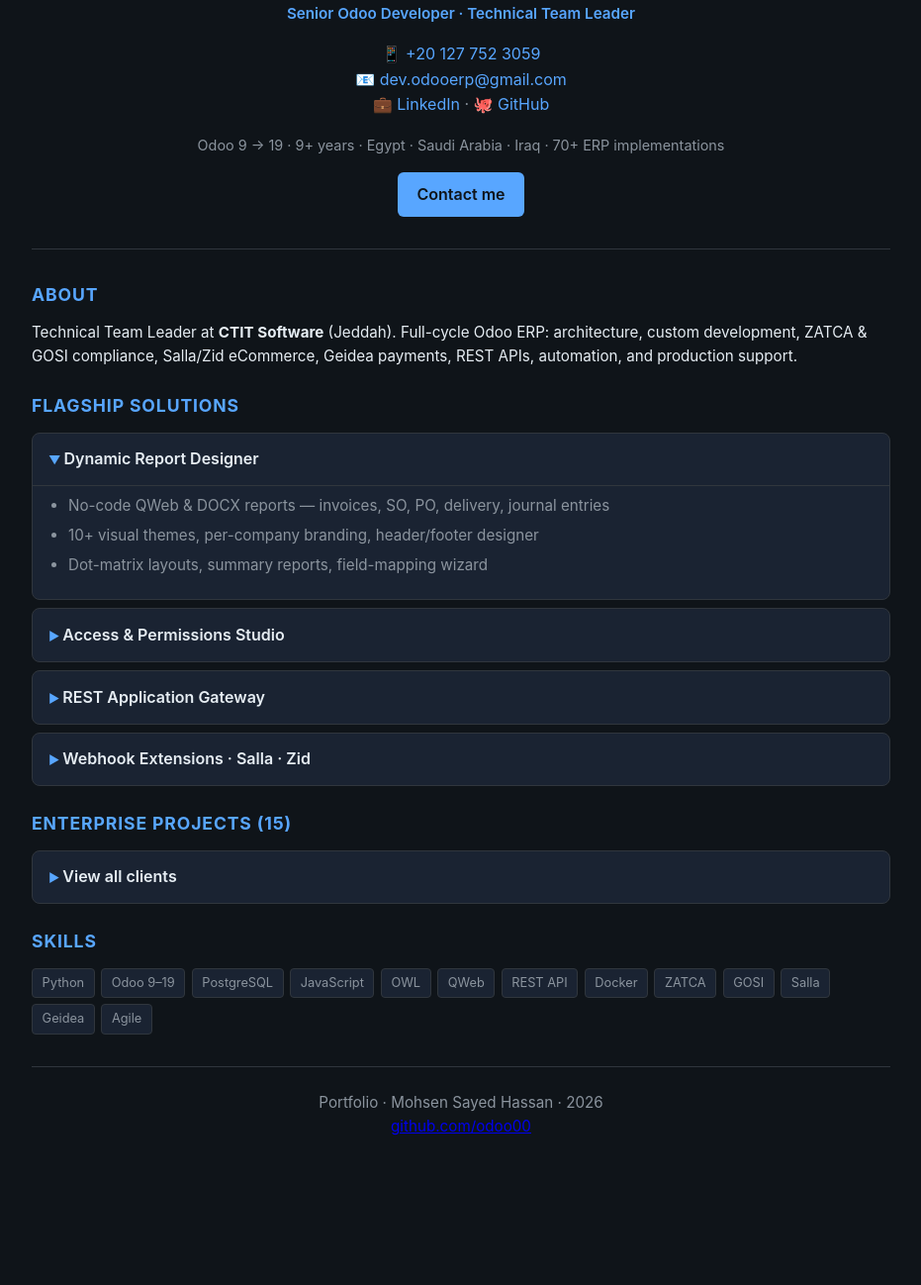
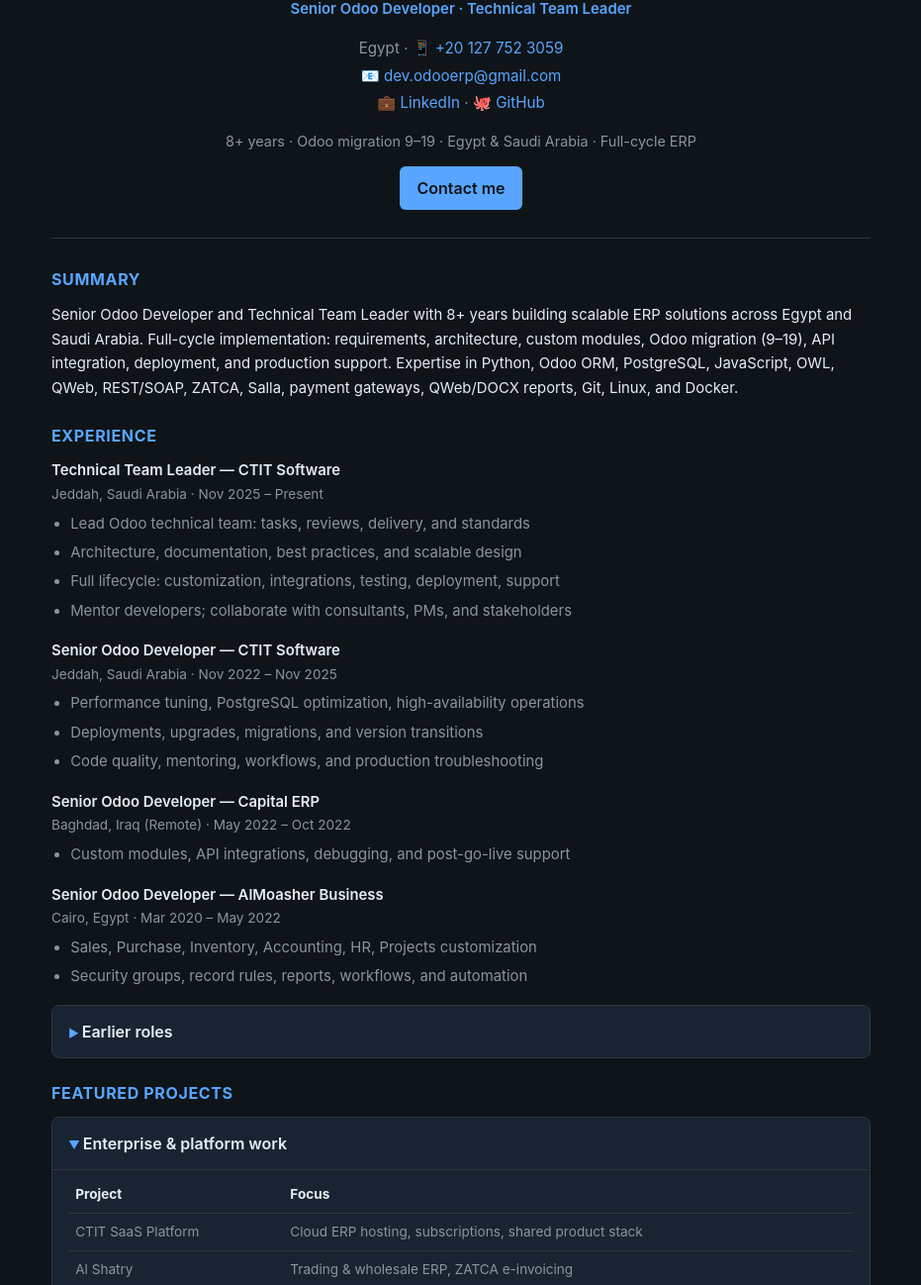
Before and after one commit to odoo00/odoo00.github.io, a plain HTML site: page index.html in a window 1280 px wide. Shown: the part 103-1401 px from the top of the page at 99% size, without its empty margins (174-1105 px from the left). Before the commit the page ends 1301 px from the top, so only its background shows below. Drawn offline with Linux system fonts and the light colour scheme.

Commit message:
Align portfolio with Resume-3: experience, projects, 8+ years

```diff
--- a/index.html
+++ b/index.html
@@ -3,94 +3,41 @@
 <head>
   <meta charset="UTF-8">
   <meta name="viewport" content="width=device-width, initial-scale=1">
-  <meta name="description" content="Mohsen Sayed Hassan — Senior Odoo Developer & Technical Team Leader. Odoo 9–19, 70+ ERP projects.">
+  <meta name="description" content="Mohsen Sayed Hassan — Senior Odoo Developer & Technical Team Leader. Odoo 9–19 migration, ZATCA, Salla, Geidea.">
   <title>Mohsen Sayed Hassan | Odoo Portfolio</title>
   <style>
-    :root {
-      --bg: #0f1419;
-      --card: #1a2332;
-      --text: #e6edf3;
-      --muted: #8b949e;
-      --accent: #58a6ff;
-      --border: #30363d;
-    }
-    * { box-sizing: border-box; margin: 0; padding: 0; }
-    body {
-      font-family: -apple-system, BlinkMacSystemFont, "Segoe UI", Roboto, sans-serif;
-      background: var(--bg);
-      color: var(--text);
-      line-height: 1.6;
-      padding: 1.5rem 1rem 3rem;
-      max-width: 900px;
-      margin: 0 auto;
-    }
-    header {
-      text-align: center;
-      padding: 2rem 1rem;
-      border-bottom: 1px solid var(--border);
-      margin-bottom: 2rem;
-    }
-    h1 { font-size: 1.75rem; font-weight: 700; margin-bottom: 0.25rem; }
-    .role { color: var(--accent); font-weight: 600; margin-bottom: 1rem; }
-    .contact { font-size: 1rem; }
-    .contact a { color: var(--accent); text-decoration: none; }
-    .contact a:hover { text-decoration: underline; }
-    .badges { margin-top: 1rem; font-size: 0.9rem; color: var(--muted); }
-    section { margin-bottom: 1.5rem; }
-    h2 { font-size: 1.1rem; color: var(--accent); margin-bottom: 0.75rem; text-transform: uppercase; letter-spacing: 0.05em; }
-    p, li { color: var(--muted); font-size: 0.95rem; }
-    p.summary { color: var(--text); }
-    details {
-      background: var(--card);
-      border: 1px solid var(--border);
-      border-radius: 8px;
-      margin-bottom: 0.5rem;
-      overflow: hidden;
-    }
-    summary {
-      padding: 0.85rem 1rem;
-      cursor: pointer;
-      font-weight: 600;
-      color: var(--text);
-      list-style: none;
-    }
-    summary::-webkit-details-marker { display: none; }
-    summary::before { content: "▶ "; color: var(--accent); font-size: 0.75rem; }
-    details[open] summary::before { content: "▼ "; }
-    .detail-body { padding: 0 1rem 1rem; border-top: 1px solid var(--border); }
-    .detail-body ul { margin: 0.5rem 0 0 1.25rem; }
-    .detail-body li { margin-bottom: 0.35rem; }
-    table { width: 100%; border-collapse: collapse; font-size: 0.85rem; margin-top: 0.5rem; }
-    th, td { text-align: left; padding: 0.5rem; border-bottom: 1px solid var(--border); color: var(--muted); }
-    th { color: var(--text); }
-    .skills { display: flex; flex-wrap: wrap; gap: 0.4rem; }
-    .skills span {
-      background: var(--card);
-      border: 1px solid var(--border);
-      padding: 0.25rem 0.6rem;
-      border-radius: 4px;
-      font-size: 0.8rem;
-      color: var(--muted);
-    }
-    footer {
-      text-align: center;
-      margin-top: 2rem;
-      padding-top: 1.5rem;
-      border-top: 1px solid var(--border);
-      font-size: 0.85rem;
-      color: var(--muted);
-    }
-    .cta {
-      display: inline-block;
-      margin-top: 1rem;
-      padding: 0.6rem 1.2rem;
-      background: var(--accent);
-      color: #0f1419;
-      font-weight: 600;
-      border-radius: 6px;
-      text-decoration: none;
-    }
-    .cta:hover { opacity: 0.9; }
+    :root { --bg:#0f1419; --card:#1a2332; --text:#e6edf3; --muted:#8b949e; --accent:#58a6ff; --border:#30363d; }
+    * { box-sizing:border-box; margin:0; padding:0; }
+    body { font-family:-apple-system,BlinkMacSystemFont,"Segoe UI",Roboto,sans-serif; background:var(--bg); color:var(--text); line-height:1.65; padding:1.5rem 1rem 3rem; max-width:860px; margin:0 auto; }
+    header { text-align:center; padding:1.75rem 1rem; border-bottom:1px solid var(--border); margin-bottom:1.75rem; }
+    h1 { font-size:1.7rem; margin-bottom:.2rem; }
+    .role { color:var(--accent); font-weight:600; margin-bottom:.85rem; }
+    .contact { font-size:.95rem; line-height:1.8; }
+    .contact a { color:var(--accent); text-decoration:none; }
+    .contact a:hover { text-decoration:underline; }
+    .tagline { margin-top:.85rem; font-size:.9rem; color:var(--muted); }
+    section { margin-bottom:1.4rem; }
+    h2 { font-size:1rem; color:var(--accent); margin-bottom:.65rem; text-transform:uppercase; letter-spacing:.04em; }
+    p, li { color:var(--muted); font-size:.93rem; }
+    p.lead { color:var(--text); }
+    ul { margin:.4rem 0 0 1.2rem; }
+    li { margin-bottom:.3rem; }
+    details { background:var(--card); border:1px solid var(--border); border-radius:8px; margin-bottom:.45rem; }
+    summary { padding:.8rem 1rem; cursor:pointer; font-weight:600; color:var(--text); list-style:none; }
+    summary::-webkit-details-marker { display:none; }
+    summary::before { content:"▶ "; color:var(--accent); font-size:.72rem; }
+    details[open] summary::before { content:"▼ "; }
+    .body { padding:0 1rem 1rem; border-top:1px solid var(--border); }
+    .job { margin-bottom:1rem; }
+    .job-title { color:var(--text); font-weight:600; }
+    .job-meta { font-size:.85rem; color:var(--muted); margin-bottom:.35rem; }
+    table { width:100%; border-collapse:collapse; font-size:.85rem; margin-top:.4rem; }
+    th, td { text-align:left; padding:.45rem; border-bottom:1px solid var(--border); color:var(--muted); vertical-align:top; }
+    th { color:var(--text); }
+    .skills { display:flex; flex-wrap:wrap; gap:.35rem; }
+    .skills span { background:var(--card); border:1px solid var(--border); padding:.22rem .55rem; border-radius:4px; font-size:.78rem; color:var(--muted); }
+    footer { text-align:center; margin-top:2rem; padding-top:1.25rem; border-top:1px solid var(--border); font-size:.82rem; color:var(--muted); }
+    .cta { display:inline-block; margin-top:.85rem; padding:.55rem 1.1rem; background:var(--accent); color:#0f1419; font-weight:600; border-radius:6px; text-decoration:none; }
   </style>
 </head>
 <body>
@@ -99,93 +46,129 @@
   <h1>Mohsen Sayed Hassan</h1>
   <p class="role">Senior Odoo Developer · Technical Team Leader</p>
   <p class="contact">
-      📱 <a href="tel:+201277523059">+20 127 752 3059</a><br>
+    Egypt · 📱 <a href="tel:+201277523059">+20 127 752 3059</a><br>
     📧 <a href="mailto:dev.odooerp@gmail.com">dev.odooerp@gmail.com</a><br>
-      💼 <a href="https://www.linkedin.com/in/mohsen-sayed-hassan-12856a2a7/" target="_blank" rel="noopener">LinkedIn</a>
+    💼 <a href="https://www.linkedin.com/in/mohsen-sayed-hassan" target="_blank" rel="noopener">LinkedIn</a>
     · 🐙 <a href="https://github.com/odoo00" target="_blank" rel="noopener">GitHub</a>
   </p>
-    <p class="badges">Odoo 9 → 19 · 9+ years · Egypt · Saudi Arabia · Iraq · 70+ ERP implementations</p>
+  <p class="tagline">8+ years · Odoo migration 9–19 · Egypt & Saudi Arabia · Full-cycle ERP</p>
   <a class="cta" href="mailto:dev.odooerp@gmail.com">Contact me</a>
 </header>
 
 <section>
-    <h2>About</h2>
-    <p class="summary">Technical Team Leader at <strong style="color:var(--text)">CTIT Software</strong> (Jeddah). Full-cycle Odoo ERP: architecture, custom development, ZATCA & GOSI compliance, Salla/Zid eCommerce, Geidea payments, REST APIs, automation, and production support.</p>
+  <h2>Summary</h2>
+  <p class="lead">Senior Odoo Developer and Technical Team Leader with 8+ years building scalable ERP solutions across Egypt and Saudi Arabia. Full-cycle implementation: requirements, architecture, custom modules, Odoo migration (9–19), API integration, deployment, and production support. Expertise in Python, Odoo ORM, PostgreSQL, JavaScript, OWL, QWeb, REST/SOAP, ZATCA, Salla, payment gateways, QWeb/DOCX reports, Git, Linux, and Docker.</p>
 </section>
 
 <section>
-    <h2>Flagship solutions</h2>
+  <h2>Experience</h2>
 
-    <details open>
-      <summary>Dynamic Report Designer</summary>
-      <div class="detail-body">
+  <div class="job">
+    <p class="job-title">Technical Team Leader — CTIT Software</p>
+    <p class="job-meta">Jeddah, Saudi Arabia · Nov 2025 – Present</p>
     <ul>
-          <li>No-code QWeb & DOCX reports — invoices, SO, PO, delivery, journal entries</li>
-          <li>10+ visual themes, per-company branding, header/footer designer</li>
-          <li>Dot-matrix layouts, summary reports, field-mapping wizard</li>
+      <li>Lead Odoo technical team: tasks, reviews, delivery, and standards</li>
+      <li>Architecture, documentation, best practices, and scalable design</li>
+      <li>Full lifecycle: customization, integrations, testing, deployment, support</li>
+      <li>Mentor developers; collaborate with consultants, PMs, and stakeholders</li>
     </ul>
   </div>
-    </details>
+
+  <div class="job">
+    <p class="job-title">Senior Odoo Developer — CTIT Software</p>
+    <p class="job-meta">Jeddah, Saudi Arabia · Nov 2022 – Nov 2025</p>
+    <ul>
+      <li>Performance tuning, PostgreSQL optimization, high-availability operations</li>
+      <li>Deployments, upgrades, migrations, and version transitions</li>
+      <li>Code quality, mentoring, workflows, and production troubleshooting</li>
+    </ul>
+  </div>
+
+  <div class="job">
+    <p class="job-title">Senior Odoo Developer — Capital ERP</p>
+    <p class="job-meta">Baghdad, Iraq (Remote) · May 2022 – Oct 2022</p>
+    <ul>
+      <li>Custom modules, API integrations, debugging, and post-go-live support</li>
+    </ul>
+  </div>
+
+  <div class="job">
+    <p class="job-title">Senior Odoo Developer — AlMoasher Business</p>
+    <p class="job-meta">Cairo, Egypt · Mar 2020 – May 2022</p>
+    <ul>
+      <li>Sales, Purchase, Inventory, Accounting, HR, Projects customization</li>
+      <li>Security groups, record rules, reports, workflows, and automation</li>
+    </ul>
+  </div>
 
   <details>
-      <summary>Access & Permissions Studio</summary>
-      <div class="detail-body">
-        <ul>
-          <li>Hide menus, fields, buttons, views, chatter per user</li>
-          <li>Rules Mode — configure access on the live form (OWL/JavaScript)</li>
-          <li>Read-only users, import/export restrictions, multi-company</li>
-        </ul>
+    <summary>Earlier roles</summary>
+    <div class="body">
+      <div class="job">
+        <p class="job-title">Odoo Developer — Notion Egypt</p>
+        <p class="job-meta">Cairo, Egypt · Jan 2020 – Mar 2020</p>
       </div>
-    </details>
-
-    <details>
-      <summary>REST Application Gateway</summary>
-      <div class="detail-body">
-        <ul>
-          <li>JWT access & refresh tokens, scopes, rate limits, audit logs</li>
-          <li>Mobile apps, portals, logistics connectors</li>
-        </ul>
+      <div class="job">
+        <p class="job-title">Odoo Developer — Balance</p>
+        <p class="job-meta">Cairo, Egypt · Jun 2016 – Jan 2018</p>
       </div>
-    </details>
-
-    <details>
-      <summary>Webhook Extensions · Salla · Zid</summary>
-      <div class="detail-body">
-        <ul>
-          <li>Outbound HMAC webhooks with retry & delivery tracking</li>
-          <li>Salla OAuth & order webhooks (create, update, status)</li>
-          <li>Zid catalog sync, order controls, branch invoicing</li>
-        </ul>
     </div>
   </details>
 </section>
 
 <section>
-    <h2>Enterprise projects (15)</h2>
-    <details>
-      <summary>View all clients</summary>
-      <div class="detail-body">
+  <h2>Featured projects</h2>
+  <details open>
+    <summary>Enterprise & platform work</summary>
+    <div class="body">
       <table>
-          <tr><th>Project</th><th>Role</th></tr>
-          <tr><td>CTIT Official Platform</td><td>Team Leader</td></tr>
-          <tr><td>CTIT SaaS Hosting</td><td>Lead</td></tr>
-          <tr><td>Al Shatry</td><td>Senior</td></tr>
-          <tr><td>Al Bilady</td><td>Lead</td></tr>
-          <tr><td>Mega Trust</td><td>Senior</td></tr>
-          <tr><td>Roya</td><td>Senior</td></tr>
-          <tr><td>Al Suwailim (Vegetables)</td><td>Senior</td></tr>
-          <tr><td>GOSI Compliance</td><td>Architect</td></tr>
-          <tr><td>Bonya Real Estate</td><td>Lead</td></tr>
-          <tr><td>IQAA · Dabbos · Aloofy · AlMoasher · Capital ERP · Healthy</td><td>Lead / Senior</td></tr>
+        <tr><th>Project</th><th>Focus</th></tr>
+        <tr><td>CTIT SaaS Platform</td><td>Cloud ERP hosting, subscriptions, shared product stack</td></tr>
+        <tr><td>Al Shatry</td><td>Trading & wholesale ERP, ZATCA e-invoicing</td></tr>
+        <tr><td>Al Bilady</td><td>Retail & distribution, multi-branch automation</td></tr>
+        <tr><td>Mega Trust</td><td>Distribution, purchase workflows, Salla sync</td></tr>
+        <tr><td>Roya</td><td>Multi-branch accounting, tax reports, custom invoicing</td></tr>
+        <tr><td>Al Suwailim</td><td>Produce wholesale, ZATCA, APIs, sale automation</td></tr>
+        <tr><td>GOSI Compliance</td><td>Saudi social insurance rules, wages, audit readiness</td></tr>
+        <tr><td>Bonya Real Estate</td><td>Property contracts, rental accounting, reporting</td></tr>
       </table>
     </div>
   </details>
 </section>
 
 <section>
-    <h2>Skills</h2>
+  <h2>Core solutions & integrations</h2>
+  <details open>
+    <summary>Products I developed or led</summary>
+    <div class="body">
+      <table>
+        <tr><th>Solution</th><th>Highlights</th></tr>
+        <tr><td><strong>Dynamic Report Designer</strong></td><td>No-code QWeb & DOCX reports, multiple themes, dot-matrix & summary layouts</td></tr>
+        <tr><td><strong>Access & Permissions Studio</strong></td><td>Menus, fields, views, chatter control; Rules Mode (OWL/JavaScript)</td></tr>
+        <tr><td><strong>REST Application Gateway</strong></td><td>JWT APIs, scopes, webhooks, rate limits, mobile & third-party connectivity</td></tr>
+        <tr><td><strong>ZATCA E-Invoicing</strong></td><td>Invoice submission, QR, retry flows, compliance sync</td></tr>
+        <tr><td><strong>Salla Marketplace Integration</strong></td><td>OAuth, order webhooks, payments, shipping, multichannel sales</td></tr>
+        <tr><td><strong>Geidea Payment Gateway</strong></td><td>Payment links on sales/invoices, callbacks, status handling</td></tr>
+        <tr><td><strong>Logistics Connector</strong></td><td>REST integration for mobile logistics & order status sync</td></tr>
+      </table>
+    </div>
+  </details>
+</section>
+
+<section>
+  <h2>Education & certification</h2>
+  <p><strong style="color:var(--text)">Bachelor's — Computers & Artificial Intelligence</strong><br>Beni Suef University · Graduated Jun 2018</p>
+  <p style="margin-top:.5rem"><strong style="color:var(--text)">Odoo Certification</strong> · El Askary Academy · Sep 2026</p>
+  <p style="margin-top:.5rem">Languages: Arabic (Native) · English (Proficient)</p>
+</section>
+
+<section>
+  <h2>Core competencies</h2>
   <div class="skills">
-      <span>Python</span><span>Odoo 9–19</span><span>PostgreSQL</span><span>JavaScript</span><span>OWL</span><span>QWeb</span><span>REST API</span><span>Docker</span><span>ZATCA</span><span>GOSI</span><span>Salla</span><span>Geidea</span><span>Agile</span>
+    <span>Python</span><span>Odoo 9–19</span><span>Odoo Migration</span><span>PostgreSQL</span><span>Odoo ORM</span>
+    <span>REST API</span><span>SOAP</span><span>Webhooks</span><span>ZATCA</span><span>Salla</span>
+    <span>JavaScript</span><span>OWL</span><span>QWeb</span><span>XML</span><span>DOCX Reports</span>
+    <span>Git</span><span>Linux</span><span>Docker</span><span>Payment Gateways</span><span>System Integration</span>
   </div>
 </section>
 
```
Lines whose indentation alone changed are shown as unchanged.
